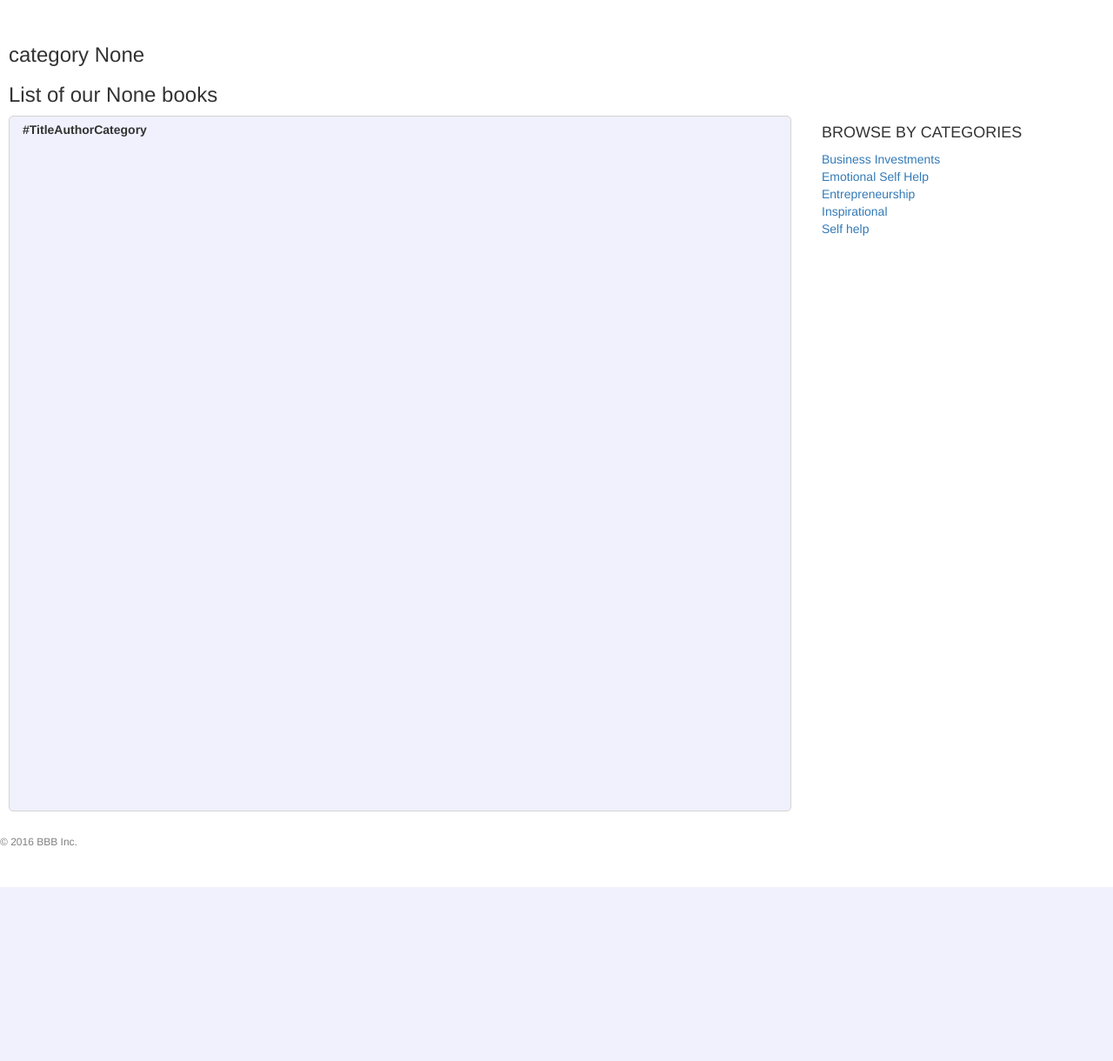
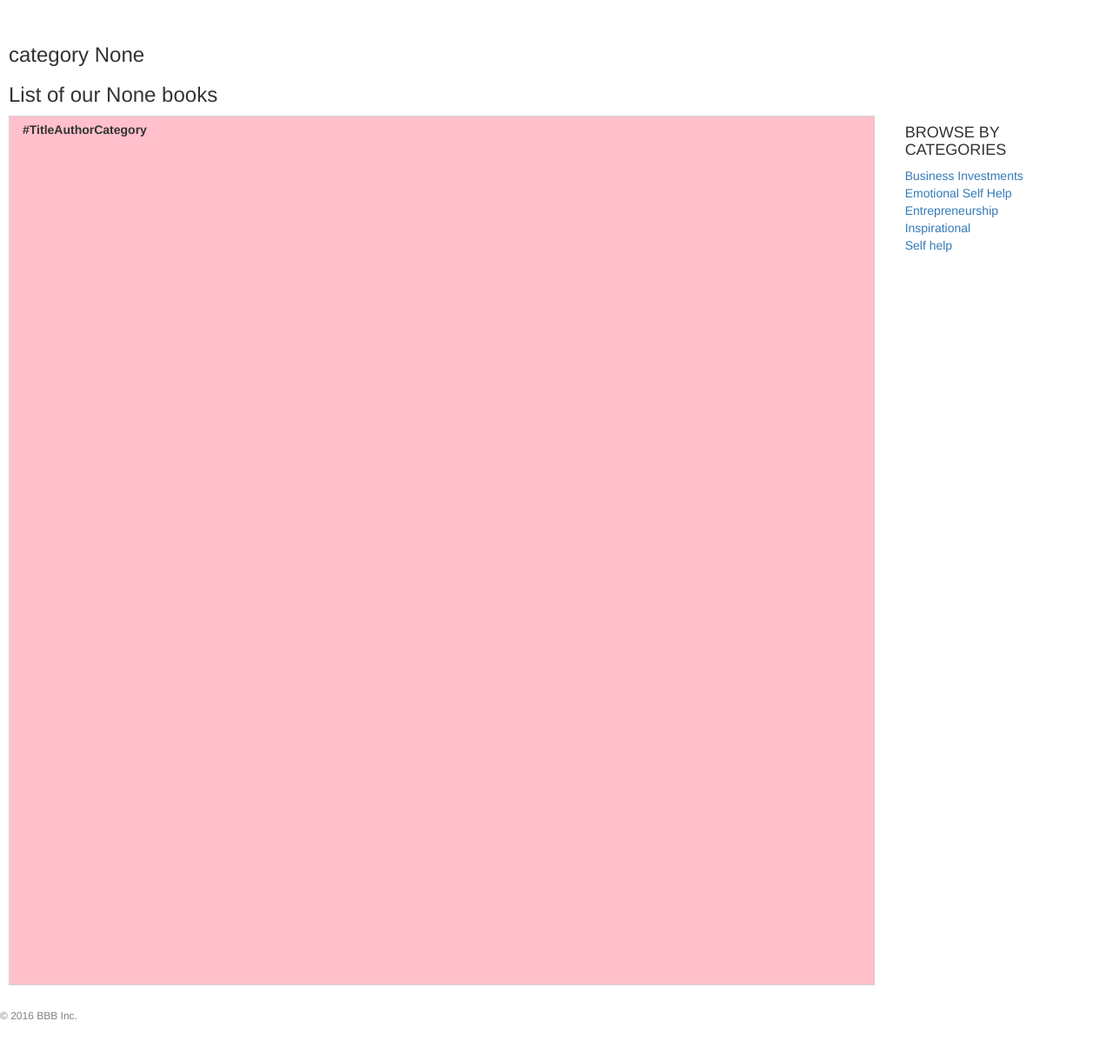
Before and after one commit to zolaneta/books_flask_app, a Flask app: page /category/ in a window 1280 px wide. Shown: the part 102-1322 px from the top of the page at 87% size. Before the commit the page ends 1122 px from the top, so only its background shows below. Run offline with Flask 2, Linux system fonts and the light colour scheme; data comes from the database, SQL or seed files in the repository; lists and menus that the app fills with data are empty; some libraries are stand-ins or nearby versions.

Commit message:
working on home page css

```diff
--- a/app/static/css/layout.css
+++ b/app/static/css/layout.css
@@ -12,15 +12,15 @@ body {
 
 .main{
     display: flex;
-    height: 800px;
+    height: 1000px;
     position:relative;
 }
 
 .list{
-    background-color: #f0f1fd;
-    width: 900px;
+    background-color: pink;
+    width: 1000px;
+    height: 1000px;
     border: 1px solid lightgray;
-    border-radius: 5px;
     padding-top: 5px;
     padding-left: 15px;
     padding-bottom: 20px;
@@ -49,7 +49,7 @@ body {
 }
 
 #body {
-   height: 1000px;
+   height: 1200px;
    padding: 10px;
    padding-bottom: 60px;   /* Height of the footer */
 }
```
Also changed, not shown: app/templates/list.html (+4 -11 lines).
